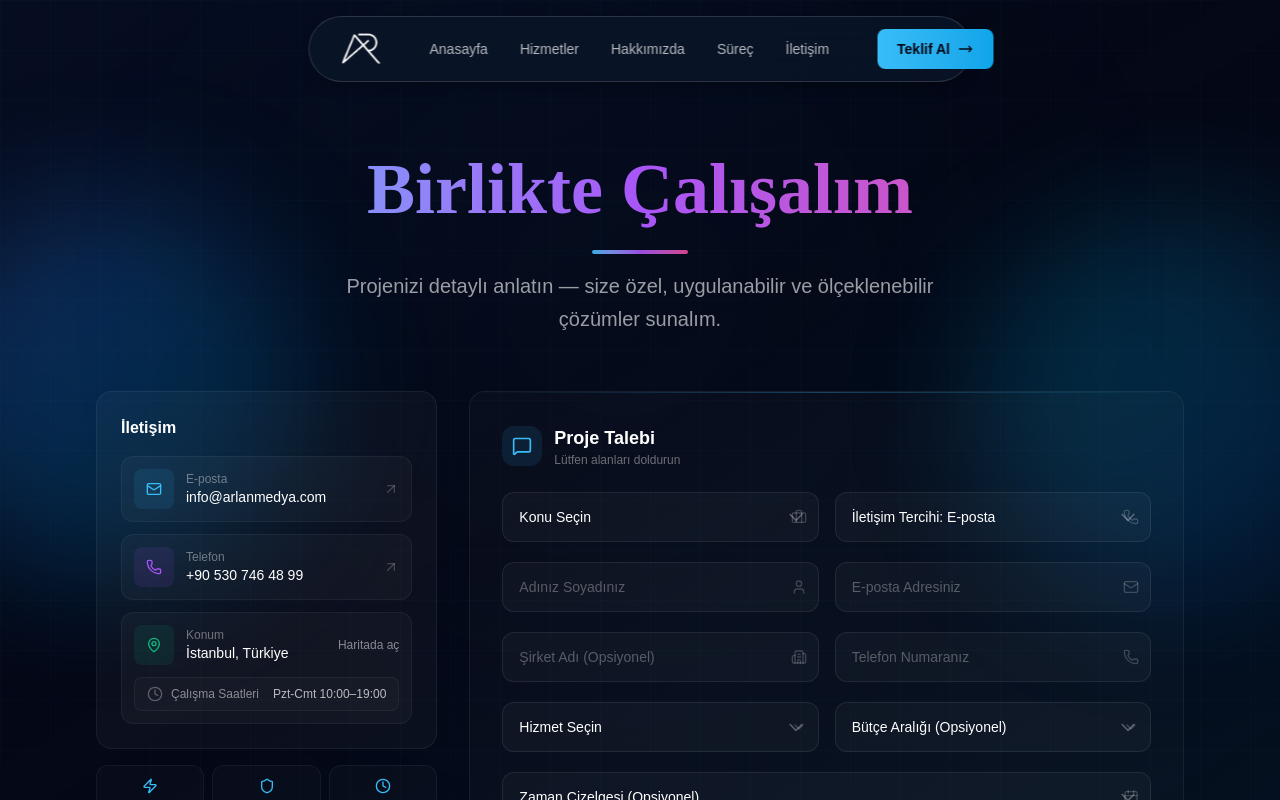
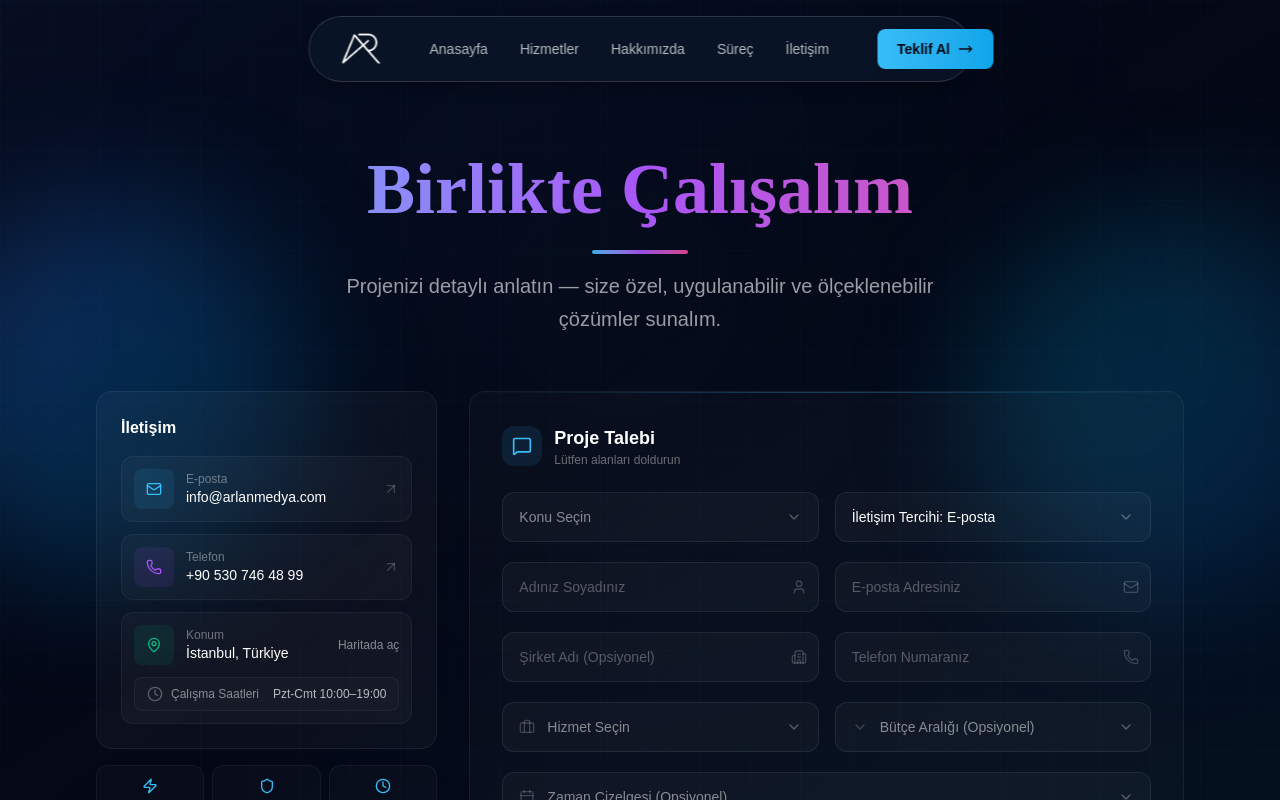
Before and after one commit to ErtugrulArac/ArlanMedyaWebSite, a Next.js app: page /iletisim in a window 1280 px wide. Shown: the top 800 px of the page. Built offline with nearby package versions, Linux system fonts and the light colour scheme.

Commit message:
iletişim sayfasında açılan inputlardaki yavaşlık giderildi

```diff
--- /dev/null
+++ b/src/app/components/ui/custom-select.tsx
@@ -0,0 +1,208 @@
+'use client'
+
+import React, { useState, useRef, useEffect, useMemo, useCallback } from 'react'
+import { m, AnimatePresence } from 'framer-motion'
+import { ChevronDown, Check } from 'lucide-react'
+
+interface Option {
+  value: string
+  label: string
+  icon?: React.ReactNode
+}
+
+interface CustomSelectProps {
+  options: Option[]
+  value: string
+  onChange: (value: string) => void
+  placeholder: string
+  required?: boolean
+  icon?: React.ReactNode
+  className?: string
+  name?: string
+}
+
+export const CustomSelect: React.FC<CustomSelectProps> = ({
+  options,
+  value,
+  onChange,
+  placeholder,
+  required = false,
+  icon,
+  className = '',
+  name,
+}) => {
+  const [isOpen, setIsOpen] = useState(false)
+  const [searchTerm, setSearchTerm] = useState('')
+  const selectRef = useRef<HTMLDivElement>(null)
+  const inputRef = useRef<HTMLInputElement>(null)
+
+  // Memoize filtered options for performance
+  const filteredOptions = useMemo(() => {
+    if (!searchTerm) return options
+    return options.filter(option =>
+      option.label.toLowerCase().includes(searchTerm.toLowerCase())
+    )
+  }, [options, searchTerm])
+
+  // Memoize selected option
+  const selectedOption = useMemo(() =>
+    options.find(opt => opt.value === value),
+    [options, value]
+  )
+
+  // Memoize should show search
+  const shouldShowSearch = useMemo(() => options.length > 5, [options.length])
+
+  // Optimize click outside handler
+  const handleClickOutside = useCallback((event: MouseEvent) => {
+    if (selectRef.current && !selectRef.current.contains(event.target as Node)) {
+      setIsOpen(false)
+      setSearchTerm('')
+    }
+  }, [])
+
+  useEffect(() => {
+    if (isOpen) {
+      document.addEventListener('mousedown', handleClickOutside)
+      // Optimize focus timing
+      if (shouldShowSearch) {
+        const timer = setTimeout(() => inputRef.current?.focus(), 50)
+        return () => {
+          document.removeEventListener('mousedown', handleClickOutside)
+          clearTimeout(timer)
+        }
+      }
+    }
+
+    return () => document.removeEventListener('mousedown', handleClickOutside)
+  }, [isOpen, handleClickOutside, shouldShowSearch])
+
+  // Optimize select handler
+  const handleSelect = (optionValue: string) => {
+    onChange(optionValue)
+    setIsOpen(false)
+    setSearchTerm('')
+  }
+
+  // Optimize toggle handler
+  const toggleOpen = useCallback(() => {
+    setIsOpen(prev => !prev)
+  }, [])
+
+  return (
+    <div ref={selectRef} className={`relative ${className}`}>
+      {/* Hidden input for form validation */}
+      <input
+        type="text"
+        name={name}
+        value={value}
+        onChange={() => {}}
+        required={required}
+        className="sr-only"
+        tabIndex={-1}
+      />
+
+      {/* Trigger Button */}
+      <button
+        type="button"
+        onClick={toggleOpen}
+        className="w-full px-4 py-3.5 bg-white/[0.03] border border-white/[0.08] rounded-xl text-white text-sm focus:outline-none focus:border-[#38BDF8]/40 focus:bg-white/[0.05] transition-all duration-300 text-left flex items-center justify-between group hover:border-white/[0.12]"
+      >
+        <div className="flex items-center gap-3 flex-1 min-w-0">
+          {icon && (
+            <span className="text-white/20 group-focus:text-[#38BDF8] transition-colors flex-shrink-0">
+              {icon}
+            </span>
+          )}
+          <span className={`truncate ${selectedOption ? 'text-white' : 'text-white/50'}`}>
+            {selectedOption ? selectedOption.label : placeholder}
+          </span>
+        </div>
+        <ChevronDown
+          className={`w-4 h-4 text-white/30 transition-all duration-200 flex-shrink-0 ${
+            isOpen ? 'rotate-180 text-[#38BDF8]' : 'group-hover:text-white/50'
+          }`}
+        />
+      </button>
+
+      {/* Dropdown */}
+      <AnimatePresence>
+        {isOpen && (
+          <m.div
+            initial={{ opacity: 0, y: -4, scale: 0.98 }}
+            animate={{ opacity: 1, y: 0, scale: 1 }}
+            exit={{ opacity: 0, y: -4, scale: 0.98 }}
+            transition={{ duration: 0.12, ease: 'easeOut' }}
+            className="absolute top-full left-0 right-0 mt-2 bg-[#0a1628] border border-white/[0.08] rounded-xl shadow-2xl shadow-black/40 backdrop-blur-xl z-50 overflow-hidden"
+          >
+            {/* Search Input */}
+            {shouldShowSearch && (
+              <div className="p-3 border-b border-white/[0.05]">
+                <input
+                  ref={inputRef}
+                  type="text"
+                  placeholder="Ara..."
+                  value={searchTerm}
+                  onChange={(e) => setSearchTerm(e.target.value)}
+                  className="w-full px-3 py-2 bg-white/[0.03] border border-white/[0.06] rounded-lg text-white text-sm placeholder:text-white/30 focus:outline-none focus:border-[#38BDF8]/40 transition-colors"
+                />
+              </div>
+            )}
+
+            {/* Options List */}
+            <div className="max-h-60 overflow-y-auto py-2 custom-scrollbar">
+              {filteredOptions.length > 0 ? (
+                filteredOptions.map((option) => (
+                  <button
+                    key={option.value}
+                    type="button"
+                    onClick={() => handleSelect(option.value)}
+                    className={`w-full px-4 py-3 text-left flex items-center justify-between group transition-all duration-150 hover:bg-white/[0.03] ${
+                      value === option.value ? 'bg-[#38BDF8]/10 text-[#38BDF8]' : 'text-white/80 hover:text-white'
+                    }`}
+                  >
+                    <div className="flex items-center gap-3 flex-1 min-w-0">
+                      {option.icon && (
+                        <span className={`flex-shrink-0 ${value === option.value ? 'text-[#38BDF8]' : 'text-white/20'}`}>
+                          {option.icon}
+                        </span>
+                      )}
+                      <span className="truncate text-sm">{option.label}</span>
+                    </div>
+                    {value === option.value && (
+                      <Check className="w-4 h-4 text-[#38BDF8] flex-shrink-0" />
+                    )}
+                  </button>
+                ))
+              ) : (
+                <div className="px-4 py-6 text-center text-white/40 text-sm">
+                  Sonuç bulunamadı
+                </div>
+              )}
+            </div>
+          </m.div>
+        )}
+      </AnimatePresence>
+
+      <style jsx>{`
+        .custom-scrollbar {
+          scrollbar-width: thin;
+          scrollbar-color: rgba(56, 189, 248, 0.2) transparent;
+        }
+        .custom-scrollbar::-webkit-scrollbar {
+          width: 6px;
+        }
+        .custom-scrollbar::-webkit-scrollbar-track {
+          background: transparent;
+        }
+        .custom-scrollbar::-webkit-scrollbar-thumb {
+          background-color: rgba(56, 189, 248, 0.2);
+          border-radius: 3px;
+        }
+        .custom-scrollbar::-webkit-scrollbar-thumb:hover {
+          background-color: rgba(56, 189, 248, 0.3);
+        }
+      `}</style>
+    </div>
+  )
+}
--- a/src/app/iletisim/page.tsx
+++ b/src/app/iletisim/page.tsx
@@ -25,6 +25,7 @@ import {
 import { SiInstagram, SiX, SiLinkedin, SiWhatsapp, SiGoogle } from 'react-icons/si'
 import Footer from '../components/footer'
 import KVKKModal from '../components/ui/kvkk-modal'
+import { CustomSelect } from '../components/ui/custom-select'
 
 export default function IletisimPage() {
   const reduce = useReducedMotion()
@@ -112,10 +113,15 @@ export default function IletisimPage() {
 
   const handleChange = useCallback((e: React.ChangeEvent<HTMLInputElement | HTMLTextAreaElement | HTMLSelectElement>) => {
     const { name, value } = e.target
+    // Mobilde daha hızlı güncelleme
+    if (isMobile) {
+      setFormData((prev) => ({ ...prev, [name]: value }))
+    } else {
       requestAnimationFrame(() => {
         setFormData((prev) => ({ ...prev, [name]: value }))
       })
-  }, [])
+    }
+  }, [isMobile])
 
   const handleSubmit = useCallback(
     async (e: React.FormEvent) => {
@@ -428,41 +434,28 @@ export default function IletisimPage() {
 
                       {/* Topic + Contact */}
                       <div className="grid sm:grid-cols-2 gap-4">
-                        <div className="relative">
-                          <select
+                        <CustomSelect
                           name="topic"
+                          options={topics.map(t => ({ value: t.value, label: t.label, icon: <t.icon className="w-4 h-4" /> }))}
+                          value={formData.topic}
+                          onChange={(value) => setFormData(prev => ({ ...prev, topic: value }))}
+                          placeholder="Konu Seçin"
                           required
-                            value={formData.topic}
-                            onChange={handleChange}
-                            className="w-full px-4 py-3.5 bg-white/[0.03] border border-white/[0.08] rounded-xl text-white text-sm focus:outline-none focus:border-[#38BDF8]/40 focus:bg-white/[0.05] transition-all appearance-none cursor-pointer contact-select"
-                          >
-                            <option value="" className="bg-slate-900 text-white/50">
-                              Konu Seçin
-                            </option>
-                            {topics.map((t) => (
-                              <option key={t.value} value={t.value} className="bg-slate-900">
-                                {t.label}
-                              </option>
-                            ))}
-                          </select>
-                          <Briefcase className="absolute right-3 top-1/2 -translate-y-1/2 w-4 h-4 text-white/20 pointer-events-none" />
-                        </div>
+                          className="flex-1"
+                        />
 
-                        <div className="relative">
-                          <select
+                        <CustomSelect
                           name="preferredContact"
+                          options={[
+                            { value: 'E-posta', label: 'İletişim Tercihi: E-posta', icon: <Mail className="w-4 h-4" /> },
+                            { value: 'Telefon', label: 'İletişim Tercihi: Telefon', icon: <Phone className="w-4 h-4" /> },
+                            { value: 'WhatsApp', label: 'İletişim Tercihi: WhatsApp', icon: <SiWhatsapp className="w-4 h-4" /> }
+                          ]}
                           value={formData.preferredContact}
-                            onChange={handleChange}
-                            className="w-full px-4 py-3.5 bg-white/[0.03] border border-white/[0.08] rounded-xl text-white text-sm focus:outline-none focus:border-[#38BDF8]/40 focus:bg-white/[0.05] transition-all appearance-none cursor-pointer contact-select"
-                          >
-                            {['E-posta', 'Telefon', 'WhatsApp'].map((v) => (
-                              <option key={v} value={v} className="bg-slate-900">
-                                İletişim Tercihi: {v}
-                              </option>
-                            ))}
-                          </select>
-                          <Phone className="absolute right-3 top-1/2 -translate-y-1/2 w-4 h-4 text-white/20 pointer-events-none" />
-                        </div>
+                          onChange={(value) => setFormData(prev => ({ ...prev, preferredContact: value }))}
+                          placeholder="İletişim Tercihi"
+                          className="flex-1"
+                        />
                       </div>
 
                       {/* Name + Email */}
@@ -523,65 +516,37 @@ export default function IletisimPage() {
 
                       {/* Service + Budget */}
                       <div className="grid sm:grid-cols-2 gap-4">
-                        <div className="relative">
-                          <select
+                        <CustomSelect
                           name="service"
+                          options={services.map(s => ({ value: s, label: s }))}
+                          value={formData.service}
+                          onChange={(value) => setFormData(prev => ({ ...prev, service: value }))}
+                          placeholder="Hizmet Seçin"
                           required
-                            value={formData.service}
-                            onChange={handleChange}
-                            className="w-full px-4 py-3.5 bg-white/[0.03] border border-white/[0.08] rounded-xl text-white text-sm focus:outline-none focus:border-[#38BDF8]/40 focus:bg-white/[0.05] transition-all appearance-none cursor-pointer contact-select"
-                          >
-                            <option value="" className="bg-slate-900 text-white/50">
-                              Hizmet Seçin
-                            </option>
-                            {services.map((s) => (
-                              <option key={s} value={s} className="bg-slate-900">
-                                {s}
-                              </option>
-                            ))}
-                          </select>
-                          <ChevronRight className="absolute right-3 top-1/2 -translate-y-1/2 w-4 h-4 text-white/20 rotate-90 pointer-events-none" />
-                        </div>
+                          icon={<Briefcase className="w-4 h-4" />}
+                          className="flex-1"
+                        />
 
-                        <div className="relative">
-                          <select
+                        <CustomSelect
                           name="budget"
+                          options={budgetRanges.map(b => ({ value: b, label: b }))}
                           value={formData.budget}
-                            onChange={handleChange}
-                            className="w-full px-4 py-3.5 bg-white/[0.03] border border-white/[0.08] rounded-xl text-white text-sm focus:outline-none focus:border-[#38BDF8]/40 focus:bg-white/[0.05] transition-all appearance-none cursor-pointer contact-select"
-                          >
-                            <option value="" className="bg-slate-900 text-white/50">
-                              Bütçe Aralığı (Opsiyonel)
-                            </option>
-                            {budgetRanges.map((b) => (
-                              <option key={b} value={b} className="bg-slate-900">
-                                {b}
-                              </option>
-                            ))}
-                          </select>
-                          <ChevronRight className="absolute right-3 top-1/2 -translate-y-1/2 w-4 h-4 text-white/20 rotate-90 pointer-events-none" />
-                        </div>
+                          onChange={(value) => setFormData(prev => ({ ...prev, budget: value }))}
+                          placeholder="Bütçe Aralığı (Opsiyonel)"
+                          icon={<ChevronRight className="w-4 h-4 rotate-90" />}
+                          className="flex-1"
+                        />
                       </div>
 
                       {/* Timeline */}
-                      <div className="relative group">
-                        <select
+                      <CustomSelect
                         name="timeline"
+                        options={timelines.map(t => ({ value: t, label: t }))}
                         value={formData.timeline}
-                          onChange={handleChange}
-                          className="w-full px-4 py-3.5 bg-white/[0.03] border border-white/[0.08] rounded-xl text-white text-sm focus:outline-none focus:border-[#38BDF8]/40 focus:bg-white/[0.05] transition-all appearance-none cursor-pointer contact-select"
-                        >
-                          <option value="" className="bg-slate-900 text-white/50">
-                            Zaman Çizelgesi (Opsiyonel)
-                          </option>
-                          {timelines.map((t) => (
-                            <option key={t} value={t} className="bg-slate-900">
-                              {t}
-                            </option>
-                          ))}
-                        </select>
-                        <Calendar className="absolute right-3 top-1/2 -translate-y-1/2 w-4 h-4 text-white/20 transition-colors group-focus-within:text-[#38BDF8] pointer-events-none" />
-                      </div>
+                        onChange={(value) => setFormData(prev => ({ ...prev, timeline: value }))}
+                        placeholder="Zaman Çizelgesi (Opsiyonel)"
+                        icon={<Calendar className="w-4 h-4" />}
+                      />
 
                       {/* Message */}
                       <textarea
```
Lines whose indentation alone changed are shown as unchanged.
